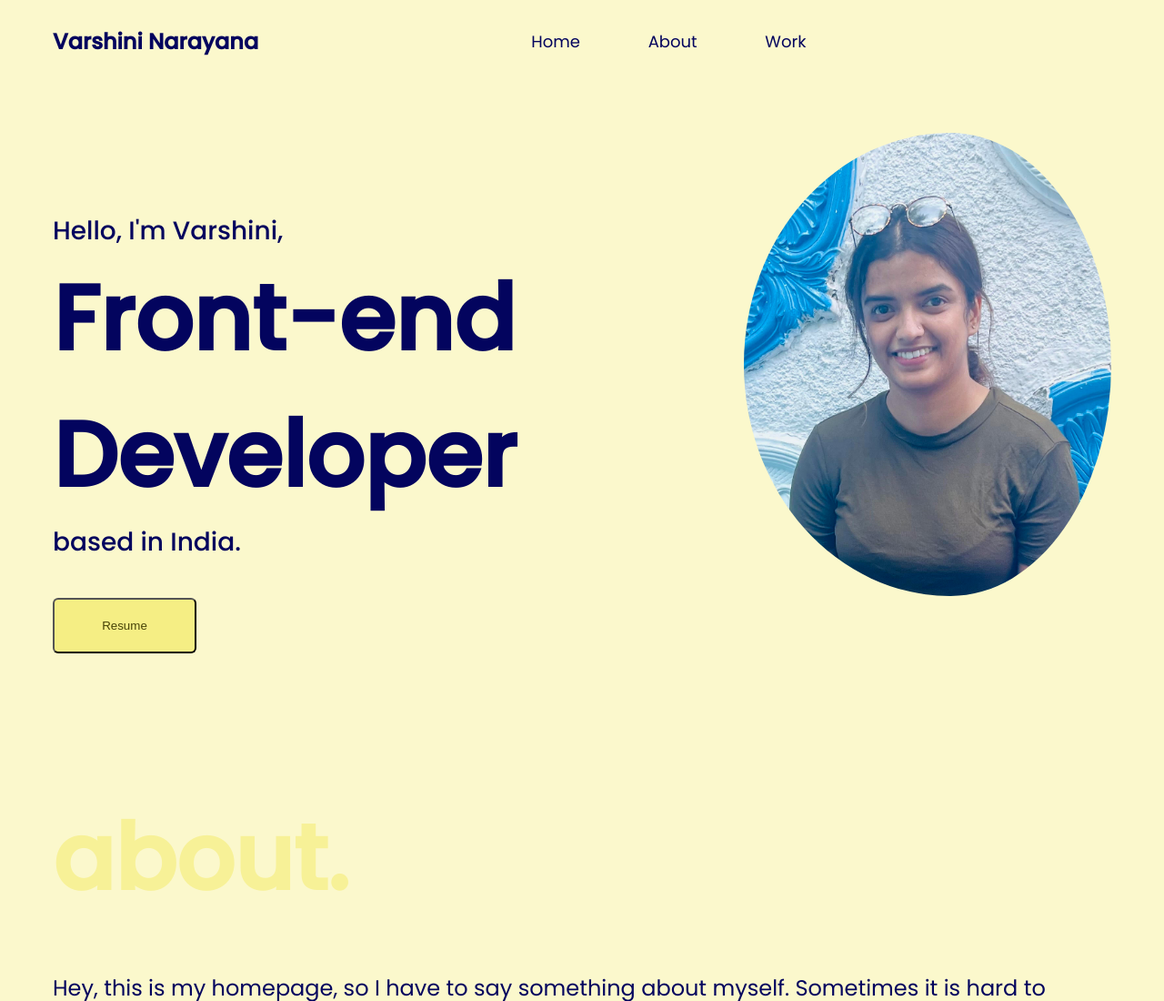
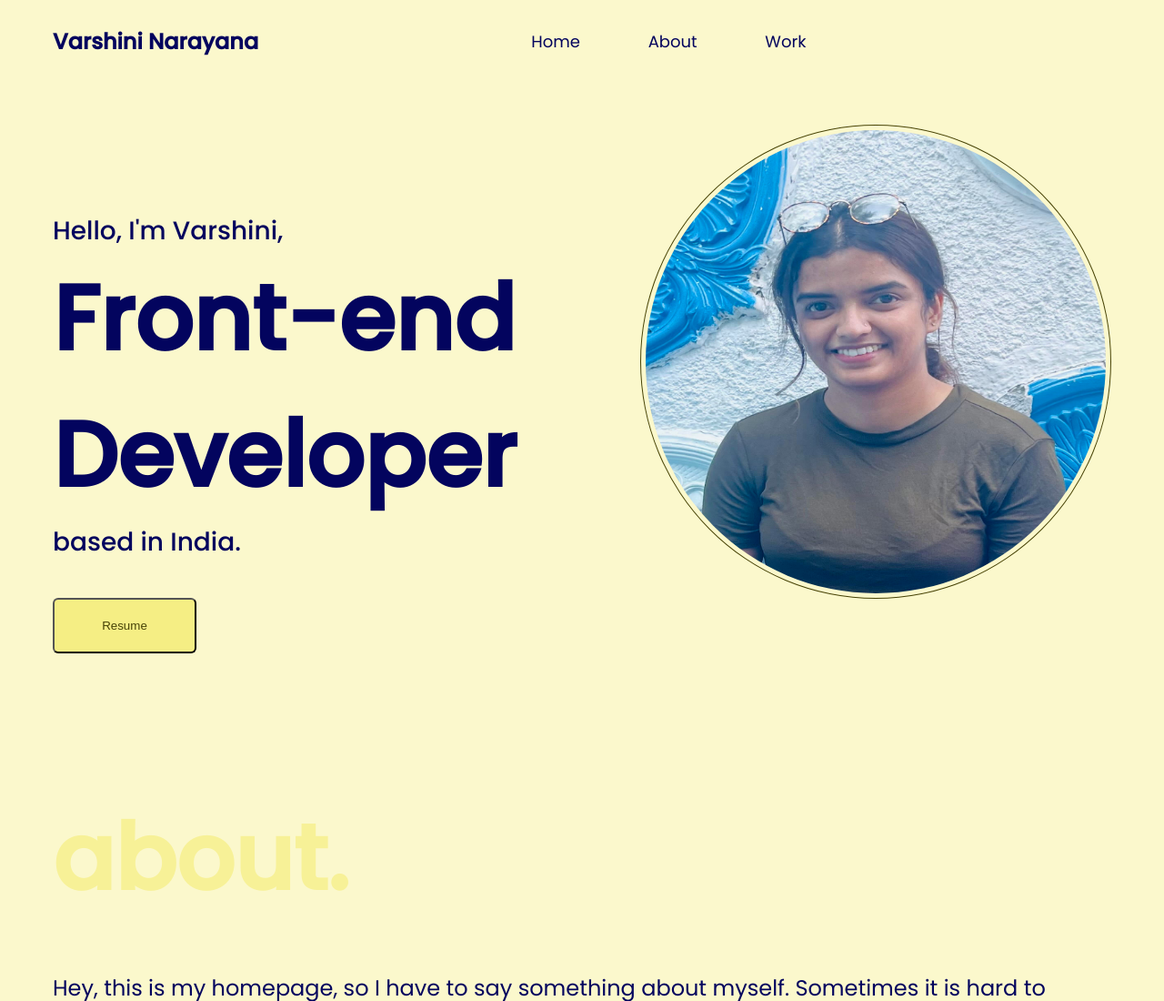
Before and after one commit to Varshn29/portfolio, a plain HTML site: page index.html in a window 1280 px wide. Shown: the top 1100 px of the page at 91% size. Drawn offline with Linux system fonts and the light colour scheme.

Commit message:
added image border

```diff
--- a/index.html
+++ b/index.html
@@ -18,7 +18,9 @@
                 <h2 class="location">based in India.</h2>
                 <button class="button">Resume</button>
                 </div>
-            <img class="image" src="My_photo.jpg" width="506" height="509" />
+                <div class="image-border">
+                    <img class="image" src="My_photo.jpg" width="506" height="509" />
+                </div>
         </div>
         <div>
             <h1 class="about">about.</h1>
--- a/main.css
+++ b/main.css
@@ -53,6 +53,11 @@ header{
 
 .image{
     border-radius: 50%;
+    border: 1px solid #474306;
+    padding: 5px;
+}
+
+.image-border{
     padding-right: 50px;
 }
 
```
